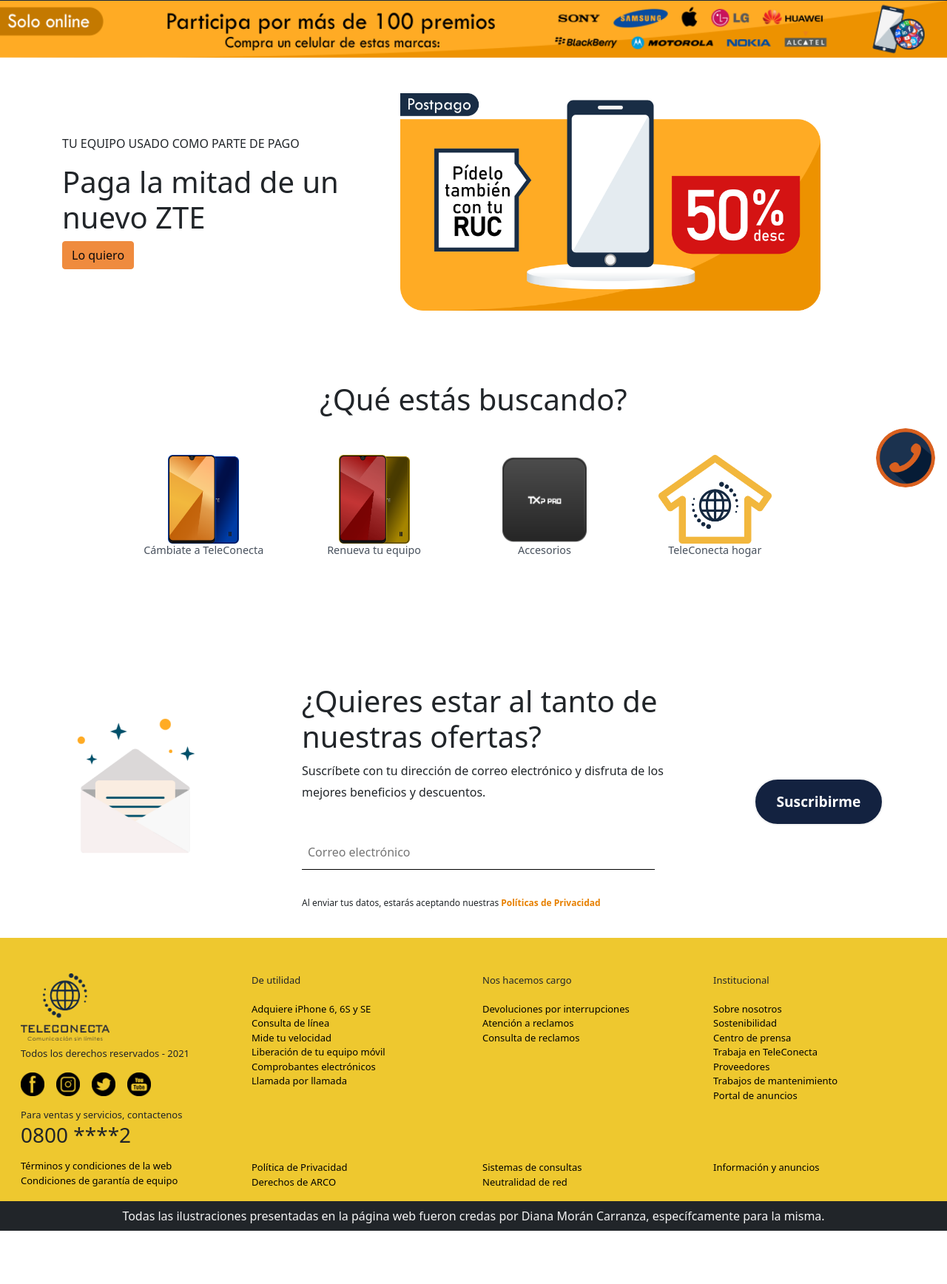
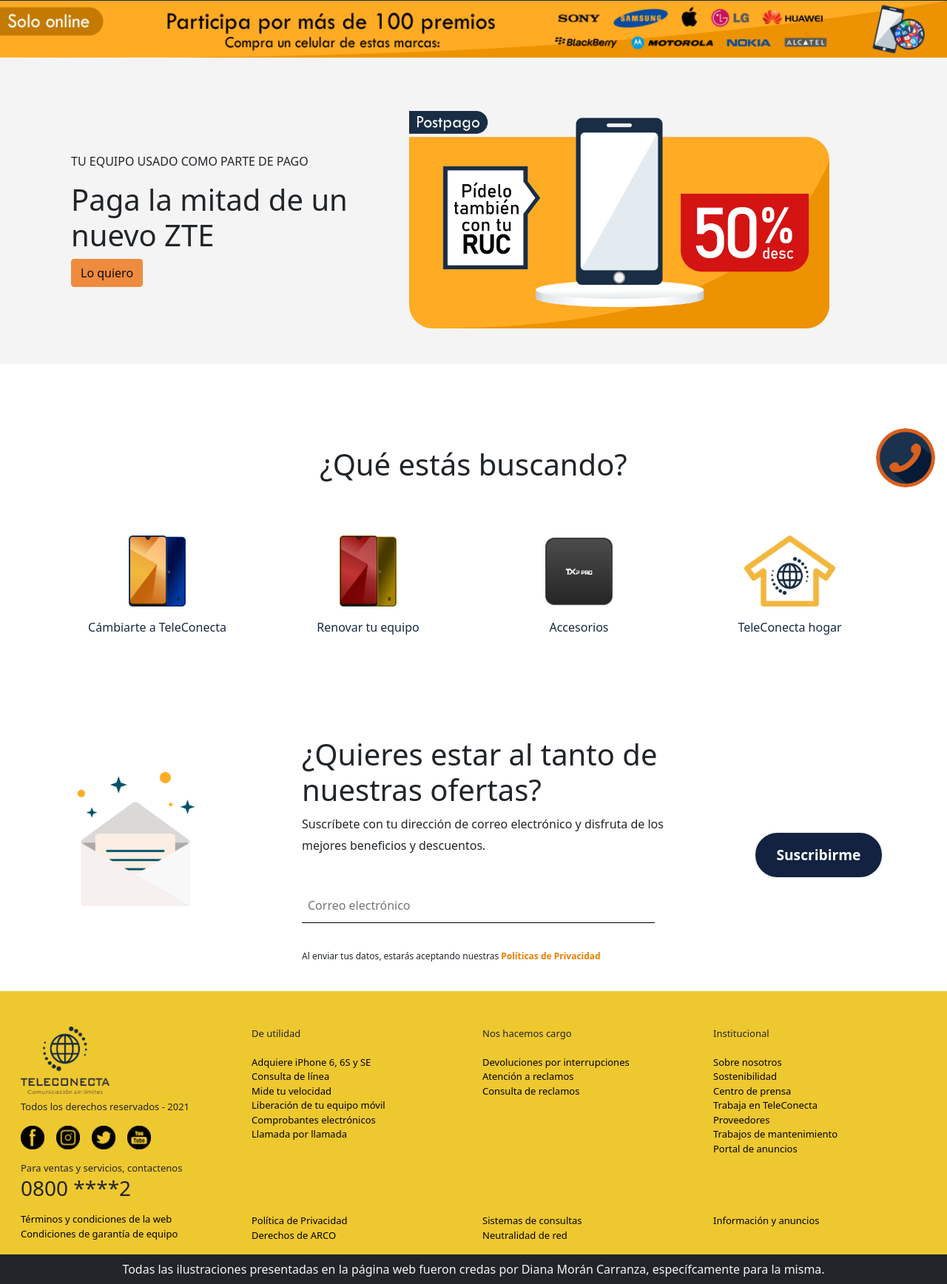
Before and after one commit to DanM-C/TeleConecta, a PHP site: page /personas/tienda.html in a window 1280 px wide. Shown: the part 125-1861 px from the top of the page at 74% size. Before the commit the page ends 1789 px from the top, so only its background shows below. Run offline with PHP 8.4, Linux system fonts and the light colour scheme.

Commit message:
TeleConecta

```diff
--- a/css/tienda.css
+++ b/css/tienda.css
@@ -134,20 +134,12 @@
     text-align: center;
 }
 
-.cell div {
-    width: 20%;
-    margin: 2%;
-    height: 65%;
-    align-items: baseline;
-    float: left;
-    border-radius: .5em;
-    text-align: center;
-    padding: 2.5% 0;
-    transition: .1s;
+.card img {
+    transition: .2s;
 }
 
-.cell div:hover {
-    box-shadow: #bfc5cc 0em 0em 1em;
+.card img:hover {
+    transform: scale(1.1);
 }
 
 .cell div img {
--- a/personas/tienda.html
+++ b/personas/tienda.html
@@ -61,7 +61,7 @@
     <img src="/img/Banner8.png" alt="" class="col-12 d-sm-block d-none">
     <img src="/img/Banner9.png" alt="" class="col-12 d-block d-sm-none">
     <!--! CARRUSEL -->
-    <div class="container-fluid row row-cols-1 row-cols-md-2 g-4 p-5 alig align-self-center">
+    <div class="container-fluid m-0 row row-cols-1 row-cols-md-2 g-4 p-5 alig align-self-center bg-light">
         <div class="col col-md-5 ps-md-5 align-self-center">
             <p class="d-sm-block d-none">TU EQUIPO USADO COMO PARTE DE PAGO</p>
             <h1 class="text-sm-start text-center">Paga la mitad de un nuevo ZTE</h1>
@@ -74,32 +74,50 @@
         </div>
         <button type="button" class="btn btn-primary col-12 d-block d-sm-none">Lo quiero</button>
     </div>
-    <div class="cell">
-        <h1>¿Qué estás buscando?</h1>
-        <a href="#">
-            <div>
-                <img src="/img/cell1.png" alt="">
-                <h2>Cámbiate a TeleConecta</h2>
+
+    <!--! ICONOS DE REDIRECCIÓN -->
+    <div class="container py-5 my-3">
+        <div class="container mb-5">
+            <h1 class="text-center p-md-5 px-2 pb-4">¿Qué estás buscando?</h1>
+        </div>
+        <div class="row row-cols-1 row-cols-md-2 g-4">
+            <div class="d-flex col m-0 p-0">
+                <div class="col">
+                    <div class="card text-center border-0">
+                        <a href="/personas/agendar_cita.html"><img src="/img/cell1.png" alt="iconcell" class="icon" style="height: 6em;" ></a>
+                        <div class="card-body">
+                            <a href="/personas/agendar_cita.html" style="text-decoration: none;"><p class="card-text">Cámbiarte a TeleConecta</p></a>
+                        </div>
+                    </div>
+                </div>
+                <div class="col">
+                    <div class="card text-center border-0">
+                        <a href="/personas/compras.html"><img src="/img/cell2.png" alt="iconcell" class="icon" style="height: 6em;" ></a>
+                        <div class="card-body">
+                            <a href="/personas/compras.html" style="text-decoration: none;"><p class="card-text">Renovar tu equipo</p></a>
+                        </div>
+                    </div>
+                </div>
             </div>
-        </a>
-        <a href="#">
-            <div>
-                <img src="/img/cell2.png" alt="">
-                <h2>Renueva tu equipo</h2>
+            <div class="d-flex col m-0 p-0">
+                <div class="col">
+                    <div class="card text-center border-0">
+                        <a href="/personas/compras.html"><img src="/img/acces.png" alt="iconcell" class="icon" style="height: 6em;" ></a>
+                        <div class="card-body">
+                            <a href="/personas/compras.html" style="text-decoration: none;"><p class="card-text">Accesorios</p></a>
+                        </div>
+                    </div>
+                </div>
+                <div class="col">
+                    <div class="card text-center border-0">
+                        <a href="/personas/tienda.html"><img src="/img/home.png" alt="iconcell" class="icon" style="height: 6em;" ></a>
+                        <div class="card-body">
+                            <a href="/personas/tienda.html" style="text-decoration: none;"><p class="card-text">TeleConecta hogar</p></a>
+                        </div>
+                    </div>
+                </div>
             </div>
-        </a>
-        <a href="#">
-            <div>
-                <img src="/img/acces.png" alt="">
-                <h2>Accesorios</h2>
-            </div>
-        </a>
-        <a href="#">
-            <div>
-                <img src="/img/home.png" alt="">
-                <h2>TeleConecta hogar</h2>
-            </div>
-        </a>
+        </div>
     </div>
     <div class="form">
         <img src="/img/sobre.png" alt="">
```
